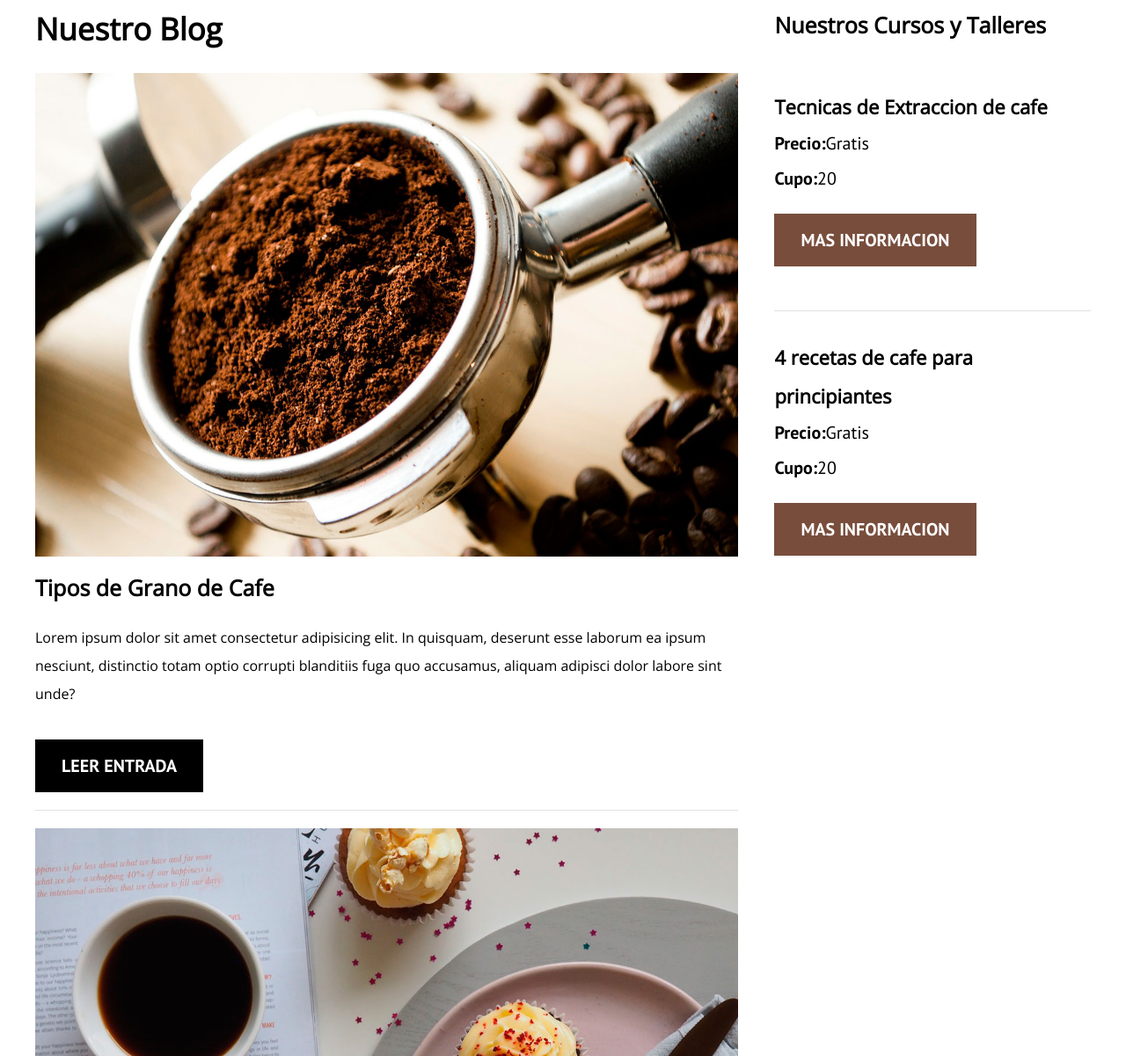
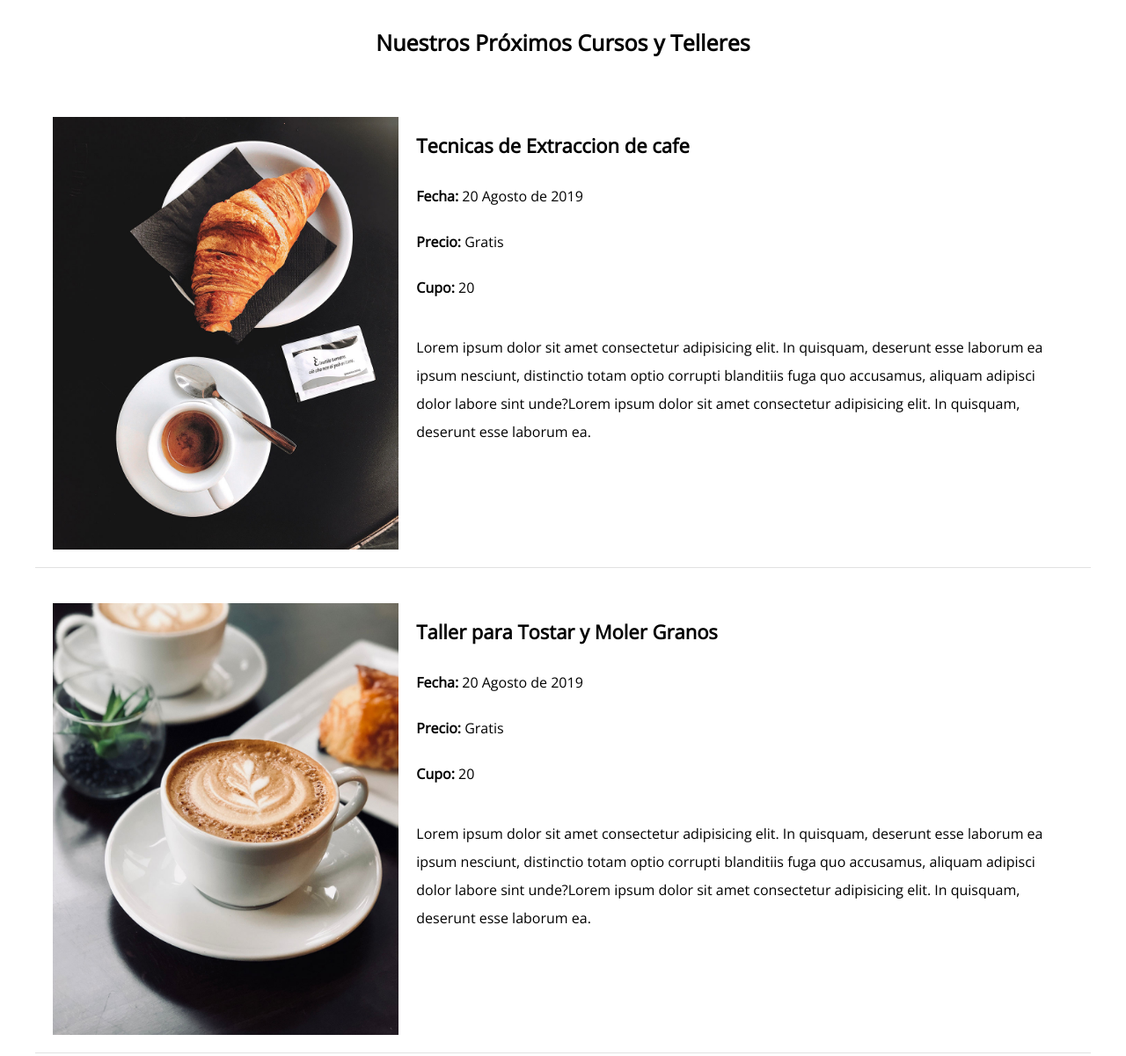
Before and after one commit to PedroJQL/BlogCafe, a plain HTML site: page cursos.html in a window 1280 px wide. Shown: the part 617-1818 px from the top of the page at 88% size. Drawn offline with nearby package versions, Linux system fonts and the light colour scheme.

Commit message:
:bug:se modificaron estilos y se modifico la pagina de cursos

```diff
--- a/css/style.css
+++ b/css/style.css
@@ -201,6 +201,7 @@ img {
         display: flex;
         flex-wrap: wrap;
         flex-direction: row-reverse;
+
     }
     .blog,
     .cursos {
@@ -208,7 +209,7 @@ img {
 
     }
 
-    /*SOBRE NOSOTROS*/
+    /*------SOBRE NOSOTROS-------*/
     .blog1{
         width: 100%;
         display: flex;
@@ -216,7 +217,6 @@ img {
         text-align: center;
 
     }
-
     .blog1 h2{
         padding: 15 px;
     }
@@ -234,8 +234,69 @@ img {
         padding-left: 20px;
     }
 
+    /*------*/
+
+
+    /*-----CURSOS-------*/
+
+    .blog2 h3{
+        padding: 15 px;
+        margin: 40px;
+    }
+
+
+
+    .blog2{
+        width: 100%;
+        display: flex;
+        flex-direction: column;
+        align-content: center;
+        align-items: center;
+        justify-content: center;
+
+    }
+    .blog2 h3{
+        text-align: center;
+    }
+    .entrada-blog2 {
+        width: 100%;
+        display: grid;
+        grid-template-columns: 0.5fr 1fr;
+        column-gap: 20px;
+
+    }
+    .imagen{
+        width: 100%;
+        display: flex;
+        justify-content: end;
+        padding: 20px;
+    }
+    .contenido-blog2{
+        width: 100%;
+        text-align: left;
+        padding: 20px;
+
+    }
+    .contenido-blog2 p{
+        padding-bottom: 20px;
+    }
+    .contenido-blog2 h4{
+        padding-bottom: 20px;
+        padding-top: 10px;
+    }
+    .contenido-blog2 div{
+        padding-right: 50px;
+    }
+
+    .blog2 img {
+        max-width: 100%;
+
+    }
 
     /*------*/
+
+
+
     .cursos {
         order: -1;
         width: 100%;
@@ -260,7 +321,16 @@ img {
         margin-bottom: 2rem;
         border-bottom: 1px solid #e1e1e1;
     }
+
+    .entrada-blog2 {
+        margin-bottom: 2rem;
+        border-bottom: 1px solid #e1e1e1;
+    }
+
     .entrada-blog:last-of-type {
+        border: none;
+    }
+    .entrada-blog1:last-of-type {
         border: none;
     }
     /**CURSOS SIDEBAR**/
--- a/cursos.html
+++ b/cursos.html
@@ -44,71 +44,74 @@
 
 
     <div class="contenido-principal contenedor">
-        <main class="blog">
-            <h2>Nuestro Blog</h2>
-            <article class="entrada-blog">
+        <main class="blog2">
+            <h3>Nuestros Próximos Cursos y Telleres</h3>
+
+            <article class="entrada-blog2">
                 <div class="imagen">
-                    <img src="img/blog1.jpg" alt="imagen blog">
+                    <img src="img/curso1.jpg" alt="imagen blog">
                 </div>
                 <!--imagen-->
-                <div class="contenido-blog">
-                    <h3 class="no-margin">Tipos de Grano de Cafe</h3>
-                    <p>Lorem ipsum dolor sit amet consectetur adipisicing elit. In quisquam, deserunt esse laborum ea
-                        ipsum nesciunt, distinctio totam optio corrupti blanditiis fuga quo accusamus, aliquam adipisci
-                        dolor labore sint unde?</p>
-                    <a href="entrada.html" class="btn btn-primario">Leer Entrada</a>
+                <div class="contenido-blog2">
+                    <h4 class="no-margin">Tecnicas de Extraccion de cafe</h4>
+                    <p class="no-margin"><b>Fecha: </b><span>20 Agosto de 2019</span></p>
+                    <p class="no-margin"><b>Precio: </b><span>Gratis</span></p>
+                    <p class="no-margin"><b>Cupo: </b><span>20</span></p>
+                    <div>
+                        <p>Lorem ipsum dolor sit amet consectetur adipisicing elit. In quisquam, deserunt esse laborum
+                            ea
+                            ipsum nesciunt, distinctio totam optio corrupti blanditiis fuga quo accusamus, aliquam
+                            adipisci
+                            dolor labore sint unde?Lorem ipsum dolor sit amet consectetur adipisicing elit. In quisquam,
+                            deserunt esse laborum ea.</p>
+                    </div>
+
                 </div>
             </article>
-            <article class="entrada-blog">
+
+            <article class="entrada-blog2">
                 <div class="imagen">
-                    <img src="img/blog2.jpg" alt="imagen blog">
+                    <img src="img/curso2.jpg" alt="imagen blog">
                 </div>
                 <!--imagen-->
-                <div class="contenido-blog">
-                    <h3 class="no-margin">Tres deliciosas recetas para cafe</h3>
-                    <p>Lorem ipsum dolor sit amet consectetur adipisicing elit. In quisquam, deserunt esse laborum ea
-                        ipsum nesciunt, distinctio totam optio corrupti blanditiis fuga quo accusamus, aliquam adipisci
-                        dolor labore sint unde?</p>
-                    <a href="entrada.html" class="btn btn-primario">Leer Entrada</a>
+                <div class="contenido-blog2">
+                    <h4 class="no-margin">Taller para Tostar y Moler Granos</h4>
+                    <p class="no-margin"><b>Fecha: </b><span>20 Agosto de 2019</span></p>
+                    <p class="no-margin"><b>Precio: </b><span>Gratis</span></p>
+                    <p class="no-margin"><b>Cupo: </b><span>20</span></p>
+                    <div>
+                        <p>Lorem ipsum dolor sit amet consectetur adipisicing elit. In quisquam, deserunt esse laborum
+                            ea
+                            ipsum nesciunt, distinctio totam optio corrupti blanditiis fuga quo accusamus, aliquam
+                            adipisci
+                            dolor labore sint unde?Lorem ipsum dolor sit amet consectetur adipisicing elit. In quisquam,
+                            deserunt esse laborum ea.</p>
+                    </div>
                 </div>
             </article>
-            <article class="entrada-blog">
+
+            <article class="entrada-blog2">
                 <div class="imagen">
-                    <img src="img/blog3.jpg" alt="imagen blog">
+                    <img src="img/curso3.jpg" alt="imagen blog">
                 </div>
                 <!--imagen-->
-                <div class="contenido-blog">
-                    <h3 class="no-margin">Beneficios del Cafe </h3>
-                    <p>Lorem ipsum dolor sit amet consectetur adipisicing elit. In quisquam, deserunt esse laborum ea
-                        ipsum nesciunt, distinctio totam optio corrupti blanditiis fuga quo accusamus, aliquam adipisci
-                        dolor labore sint unde?</p>
-                    <a href="entrada.html" class="btn btn-primario">Leer Entrada</a>
+                <div class="contenido-blog2">
+                    <h4 class="no-margin">Recetas de Café para principiantes</h4>
+                    <p class="no-margin"><b>Fecha: </b><span>20 Agosto de 2019</span></p>
+                    <p class="no-margin"><b>Precio: </b><span>Gratis</span></p>
+                    <p class="no-margin"><b>Cupo: </b><span>20</span></p>
+                    <div>
+                        <p>Lorem ipsum dolor sit amet consectetur adipisicing elit. In quisquam, deserunt esse laborum
+                            ea
+                            ipsum nesciunt, distinctio totam optio corrupti blanditiis fuga quo accusamus, aliquam
+                            adipisci
+                            dolor labore sint unde?Lorem ipsum dolor sit amet consectetur adipisicing elit. In quisquam,
+                            deserunt esse laborum ea.</p>
+                    </div>
                 </div>
             </article>
+
         </main>
-
-        <aside class="cursos">
-            <h3 class="no-margin">Nuestros Cursos y Talleres</h3>
-            <ul class="cursos-lista">
-                <li class="curso">
-                    <h4 class="no-margin">Tecnicas de Extraccion de cafe</h4>
-                    <p class="no-margin">Precio:<span>Gratis</span></p>
-                    <p class="no-margin">Cupo:<span>20</span></p>
-                    <a href="cursos.html" class="btn btn-secundario">Mas Informacion</a>
-                </li>
-                <li class="curso">
-                    <h4 class="no-margin">4 recetas de cafe para principiantes</h4>
-                    <p class="no-margin">Precio:<span>Gratis</span></p>
-                    <p class="no-margin">Cupo:<span>20</span></p>
-                    <a href="cursos.html" class="btn btn-secundario">Mas Informacion</a>
-                </li>
-            </ul>
-
-
-
-        </aside>
-
-
     </div>
     <!--CONTENIDO-PRINCIPAL-->
     <footer class="site-footer">
```
